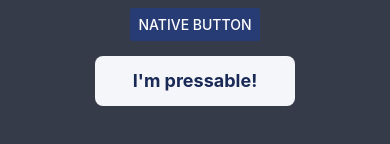
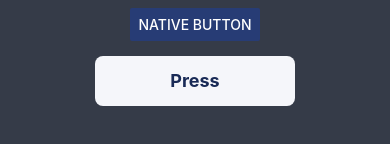
Before and after one commit to isharax9/Hello-React-Native, a React Native app: screen / in a window 390 px wide. Shown: the part 380-524 px from the top of the page. Built offline with nearby package versions, Linux system fonts and the light colour scheme.

Commit message:
Learn about Long press function and hitsLop
Learn about Long press function and hitsLop and delay creating to button

```diff
--- a/App.js
+++ b/App.js
@@ -8,11 +8,11 @@ function App() {
 
         <Text style={styles.text1}>React Native</Text>
 
-        <Button title="native button" color="#273c75" onPress={test}/>
+        <Button title="native button" color="#273c75" />
 
-        <Pressable onPress={test} >
+        <Pressable onPress={q1} onLongPress={p1} onPressOut={q2} delayLongPress={1000} hitSlop={{bottom:200}} >
           <View style={styles.btnView}>
-             <Text style={styles.btnText}>I'm pressable!</Text>
+             <Text style={styles.btnText}>Press</Text>
           </View>
 
         </Pressable>
@@ -65,12 +65,21 @@ const styles = StyleSheet.create
 export default App;
 
 
-function test(){
+function q2(){
 
-  //web alert
-  // alert("test going on nawwa");
 
-  //mobile alert
-  Alert.alert("Infor to user","test going on nawwa");
+  Alert.alert("Out","out");
 
 }
+function q1(){
+
+  Alert.alert("On press","on press");
+
+}
+
+
+function p1(){
+
+  Alert.alert("onLongPress","onlong press");
+
+}
```
